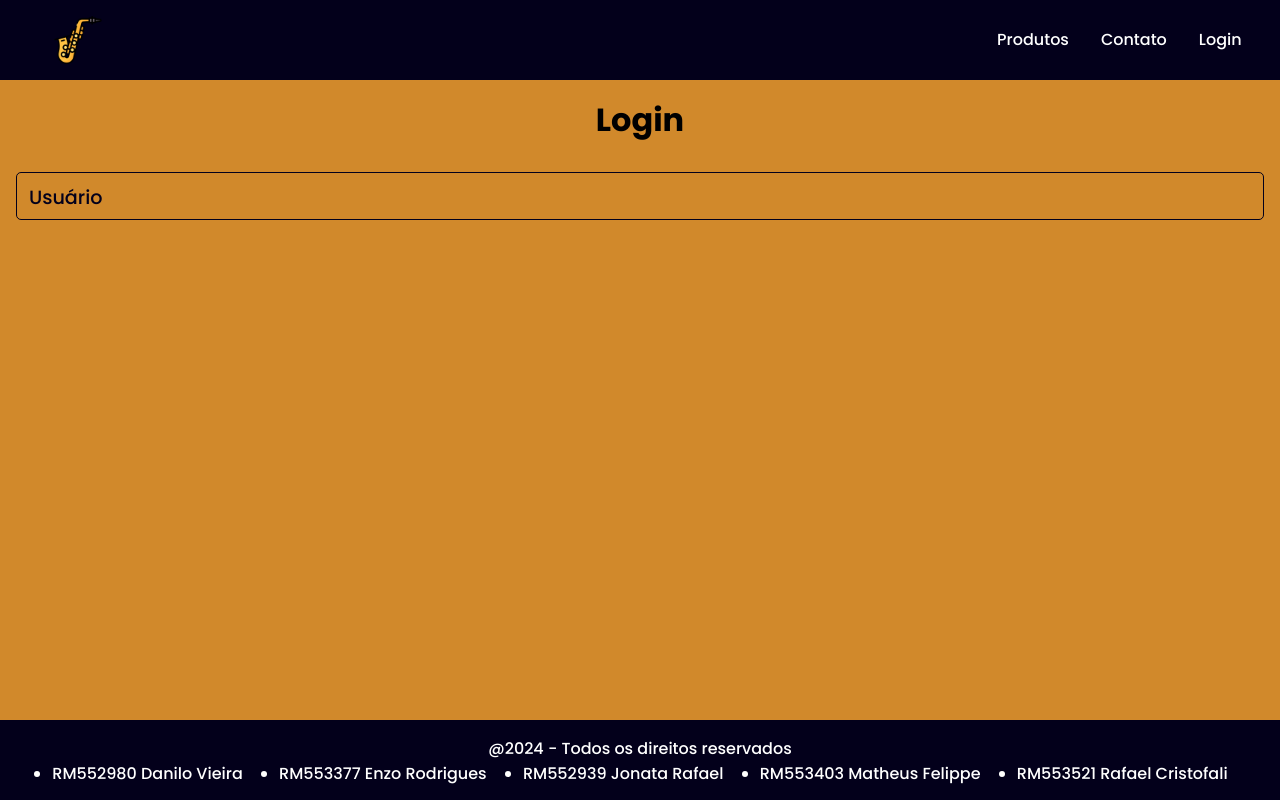
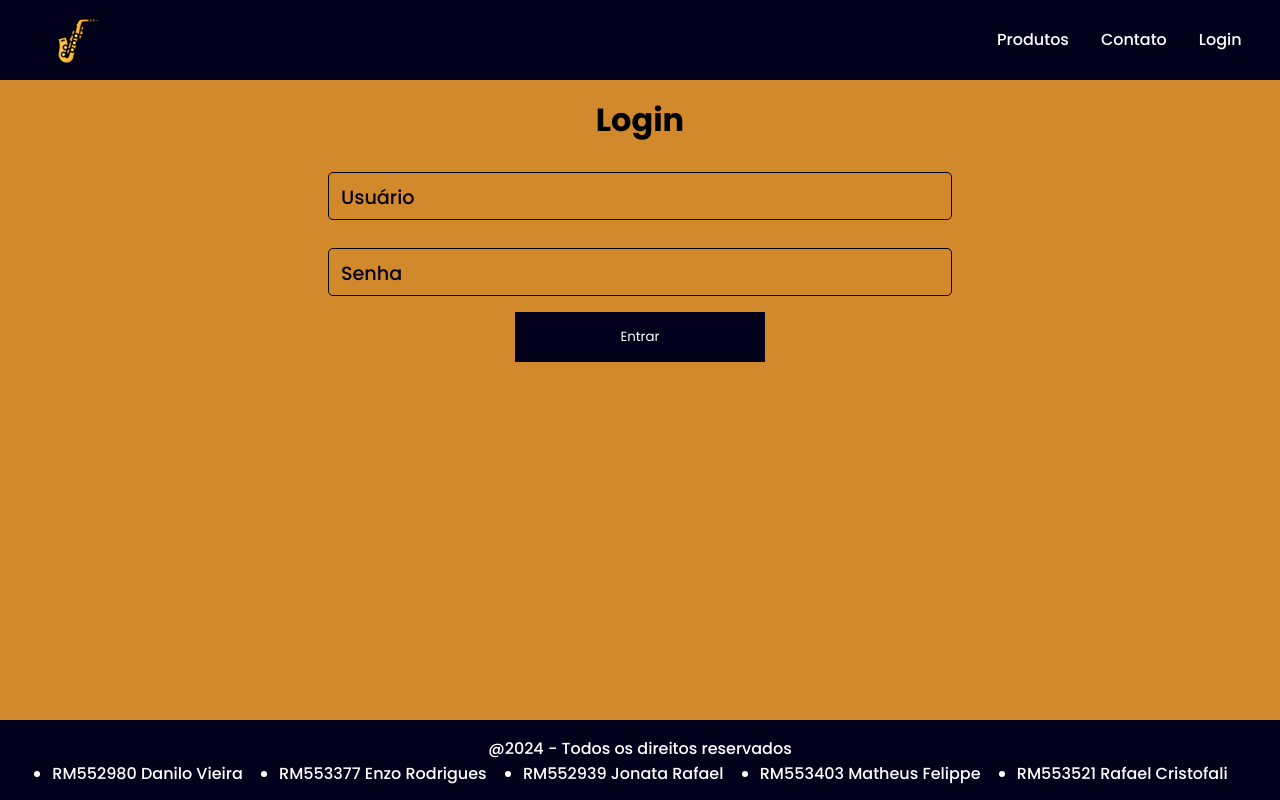
Before and after one commit to Rafafaaa-FIAP/WEB-sem2-checkpoint2, a React (Vite) app: page /Login in a window 1280 px wide. Built offline with nearby package versions, Linux system fonts and the light colour scheme.

Commit message:
add login page

```diff
--- a/src/routes/Login/index.jsx
+++ b/src/routes/Login/index.jsx
@@ -1,12 +1,39 @@
+import { useState } from 'react';
 import './styles.scss'
 
 import TextField from '../../components/TextField'
 
+function hashCredentials(username, password) {
+  return `${username}:${password}`;
+}
+
 function Login() {
+
+  const [username, setUsername] = useState('');
+  const [password, setPassword] = useState('');
+
+  function onSubmitLoginButton() {
+    if(password == '123' && username == 'admin') {
+    const hashedCredentials = hashCredentials(username, password);
+
+    localStorage.setItem('credentials', hashedCredentials);
+
+    window.location.href = '/Produtos';
+    }
+    else {
+      alert('Tente username: admin e senha: 123')
+    }
+
+  }
+
   return (
     <div id='login-page'>
       <h1>Login</h1>
-      <TextField id='user' placeholder='Usuário' />
+      <TextField id='user' placeholder='Usuário' value={username}
+        onChange={(e) => setUsername(e.target.value)} />
+      <TextField id='password' placeholder='Senha' value={password}
+        onChange={(e) => setPassword(e.target.value)}/>
+      <button type='submit' onClick={onSubmitLoginButton}>Entrar</button>
     </div>
   )
 }
--- a/src/routes/Login/styles.scss
+++ b/src/routes/Login/styles.scss
@@ -7,4 +7,17 @@ div#login-page {
   h1 {
     text-align: center;
   }
+
+  .text-field {
+    width: 50%;
+    margin: 0 auto;
+  }
+
+  button {
+    width: 20%;
+    margin: 0 auto;
+    height: 50px;
+    background-color: var(--colors-1-base);
+    color: var(--colors-text-on-color);
+  }
 }
```
